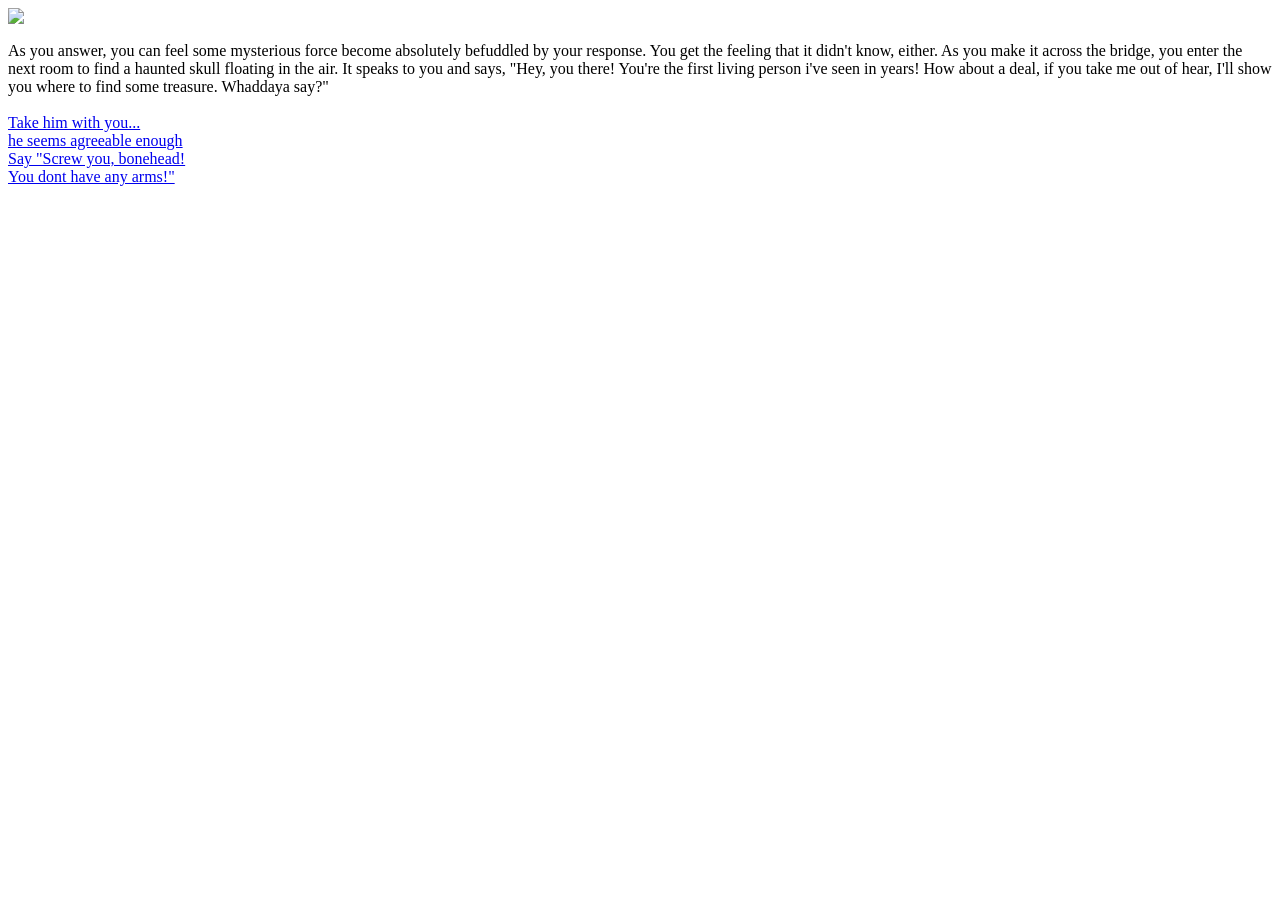
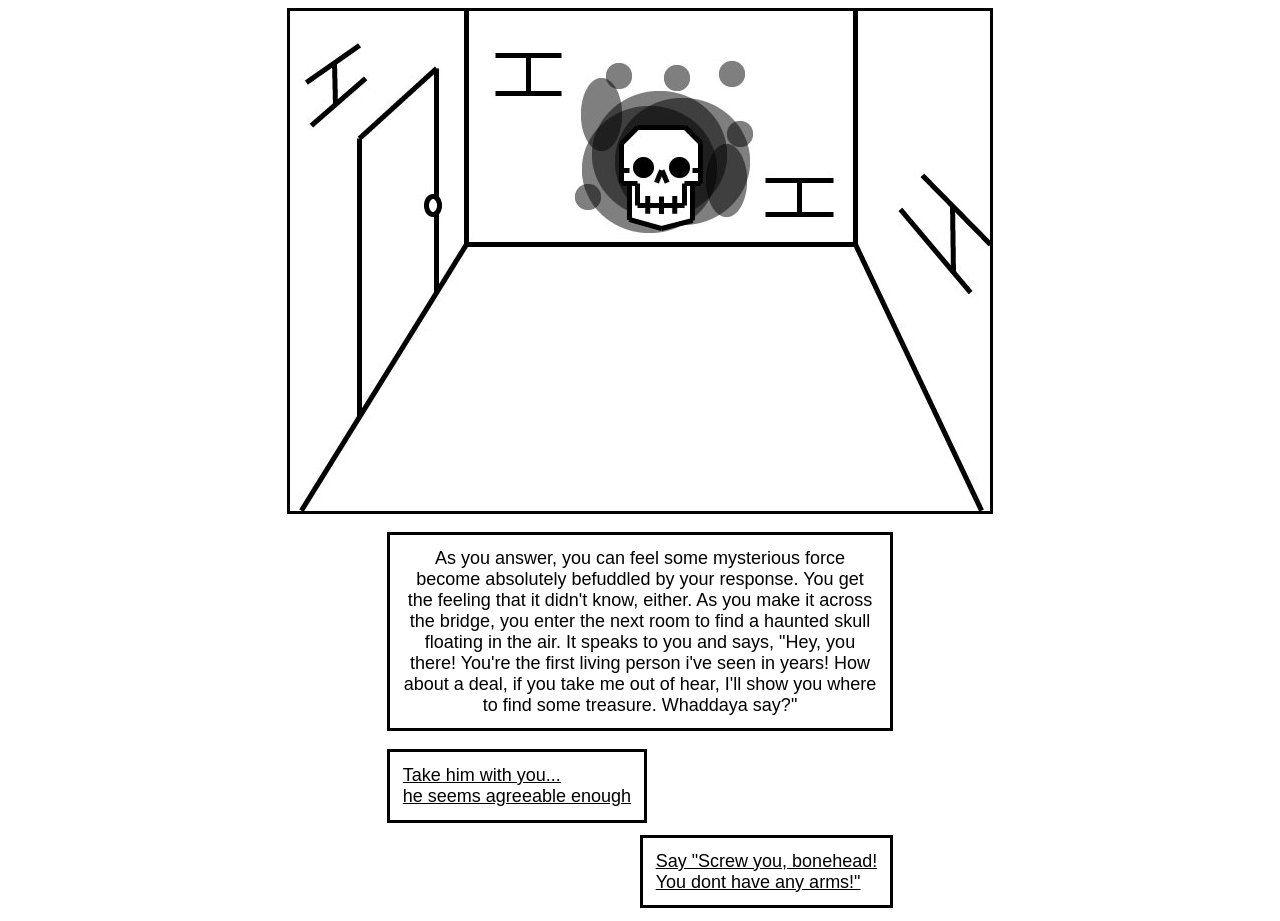
Before and after one commit to coleforestal/coleforestal.github.io, a plain HTML site: page screen_3b.html in a window 1280 px wide. Before the commit the page ends 800 px from the top, so only its background shows below. Drawn offline with Linux system fonts and the light colour scheme.

Commit message:
Update screen_3b.html

```diff
--- a/screen_3b.html
+++ b/screen_3b.html
@@ -6,13 +6,13 @@
     <head>
         <meta http-equiv="Content-type" content="text/html; charset=UTF-8" />
         <title>DUNGEON CRAWL p.3b</title>
-        <style type="text/css" media="all">@import "css/screen_3b.css";</style>
+        <link rel="stylesheet" href="screen_3b.css">
     </head>
 <body>
     <div id="container">
         <div id="top-container">
             <div id="image-container">
-                <img src="images/screen3b.jpg">
+                <img src="screen3b.jpg">
             </div>
             <br>
             <div id="text-container">
```
